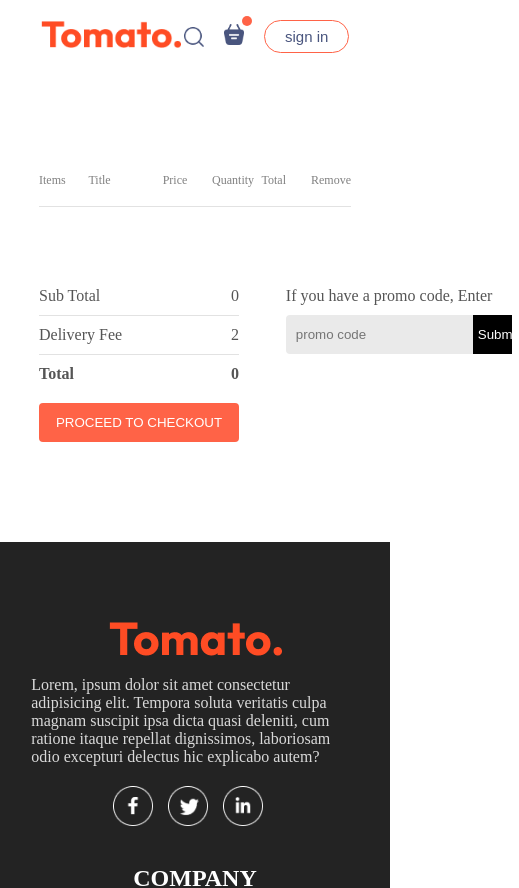
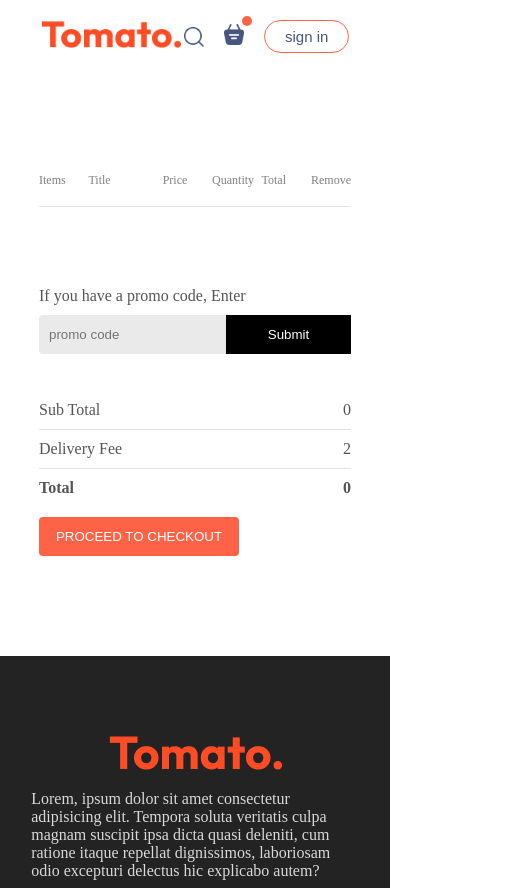
Before and after one commit to Alene-Ayenew/DliveryApp, a React (Vite) app in the folder frontend/: page /cart in a window 390 px wide. Shown: the top 888 px of the page, 519 px wide, since content can reach past the window. Built offline with nearby package versions, Linux system fonts and the light colour scheme.

Commit message:
making responsive cart page

```diff
--- a/frontend/src/Pages/Cart/Cart.css
+++ b/frontend/src/Pages/Cart/Cart.css
@@ -73,10 +73,18 @@
     padding-left: 10px;
 }
 .cart-promocode-input button{
-    width: max(10vw,15px);
+    width: max(10vw,150px);
     padding :12px 5px;
     background-color: black;
     border: none;
     color: white;
     border-radius: 4pxs;
 }
+@media(max-width:750px){
+    .cart-bottom{
+        flex-direction: column-reverse;
+    }
+    .cart-promocode{
+        justify-content: start;
+    }
+}
```
